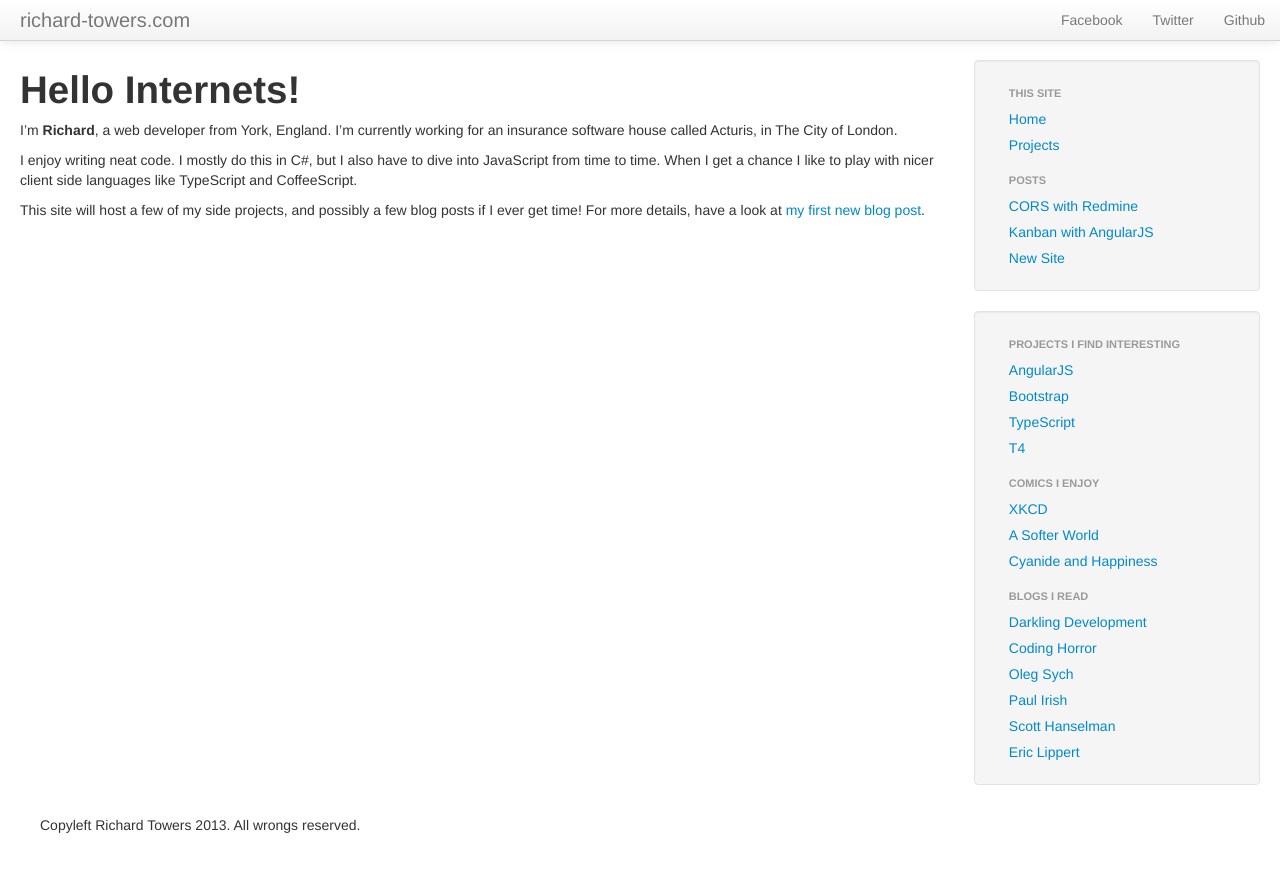
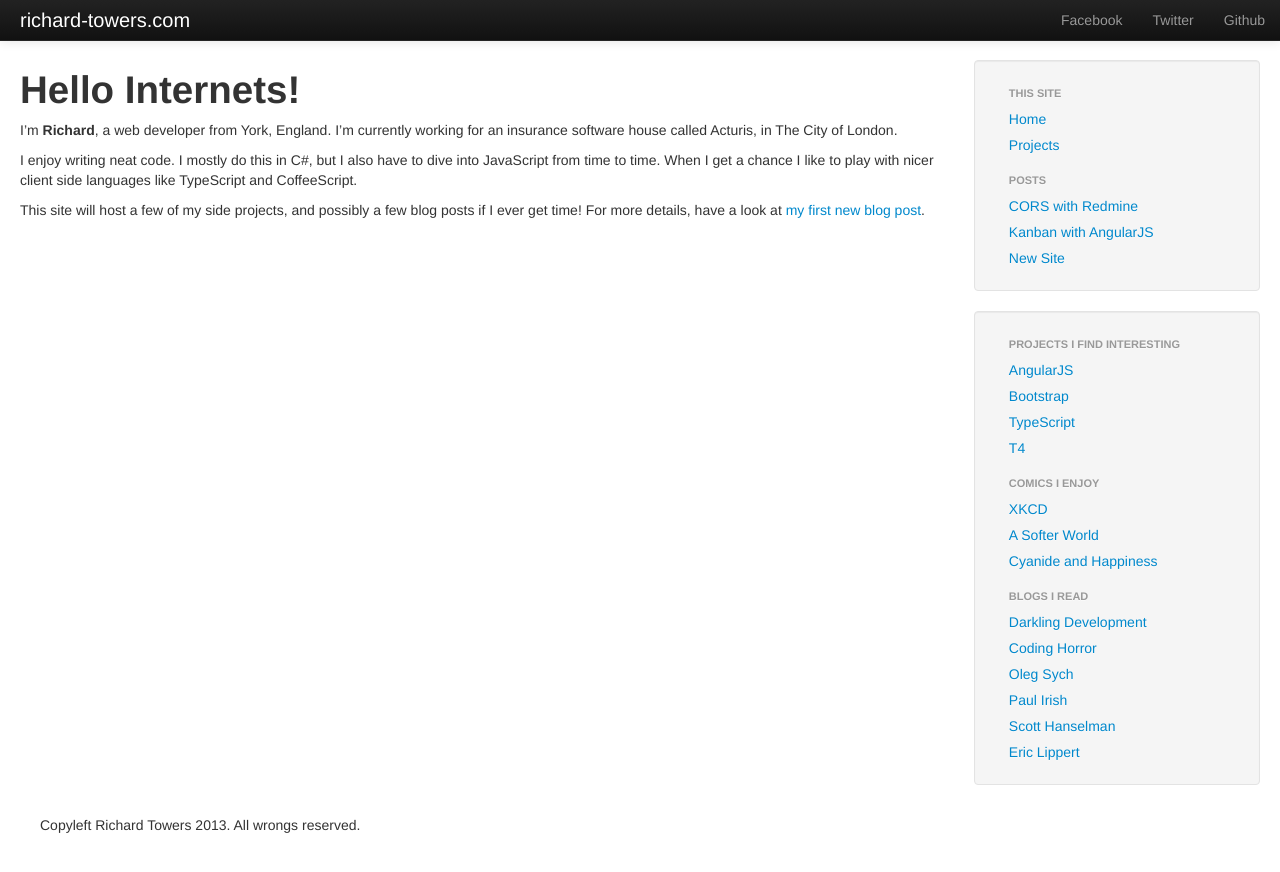
Before and after one commit to richardTowers/richardtowers.github.com, a Jekyll site: the page built from index.md, in a window 1280 px wide. Shown: the top 872 px of the page. Built offline with Jekyll 4.4.1, drawn with Linux system fonts in a browser that asks for light colours; Markdown is read by kramdown in place of the engine named in the settings.

Commit message:
Going for the inverse navbar...

```diff
--- a/_layouts/default.html
+++ b/_layouts/default.html
@@ -9,7 +9,7 @@
 		<link rel="stylesheet" href="/css/syntax.css">
 	</head>
 	<body>
-		<div class="navbar navbar-fixed-top">
+		<div class="navbar navbar-inverse navbar-fixed-top">
 			<div class="navbar-inner">
 				<a class="brand" href="/">richard-towers.com</a>
 				<ul class="nav pull-right">
```
